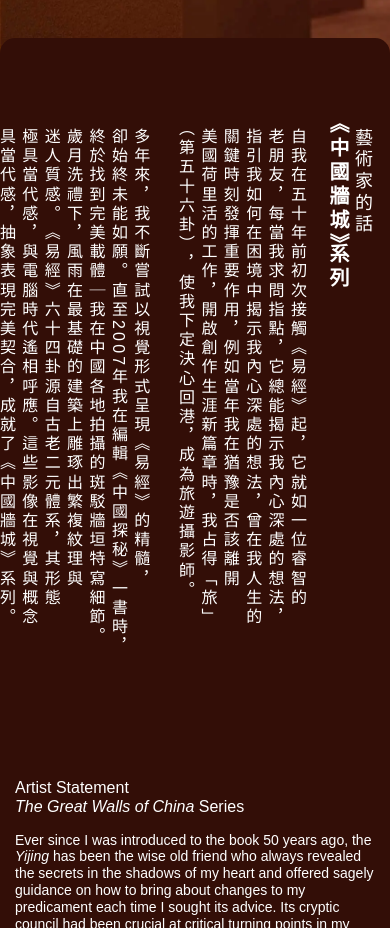
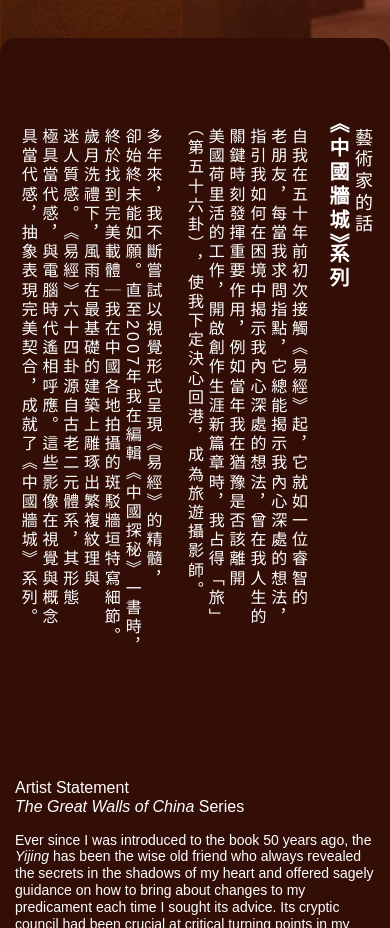
Before and after one commit to swapdicky/tkyijing, a Next.js app: page /exhibition in a window 390 px wide. Shown: the part 3718-4646 px from the top of the page. Built offline with nearby package versions, Linux system fonts and the light colour scheme.

Commit message:
exhibition page Chinese text lineHeight mobile adjustment from 1.4 to 1.3

```diff
--- a/app/exhibition/page.tsx
+++ b/app/exhibition/page.tsx
@@ -530,7 +530,7 @@
                 {/* Description text */}
                 <div className="text-white fw-300 yj-cn-18"  style={{ writingMode: 'vertical-rl',
                   textOrientation: 'mixed',
-                  lineHeight: '1.4',
+                  lineHeight:  isMobile ? '1.3' : '1.4',
                   fontFamily: '"Noto Serif TC", serif',
                   letterSpacing: '0.2em',
                   marginBottom: isMobile ? "120px" : 0 ,
```
